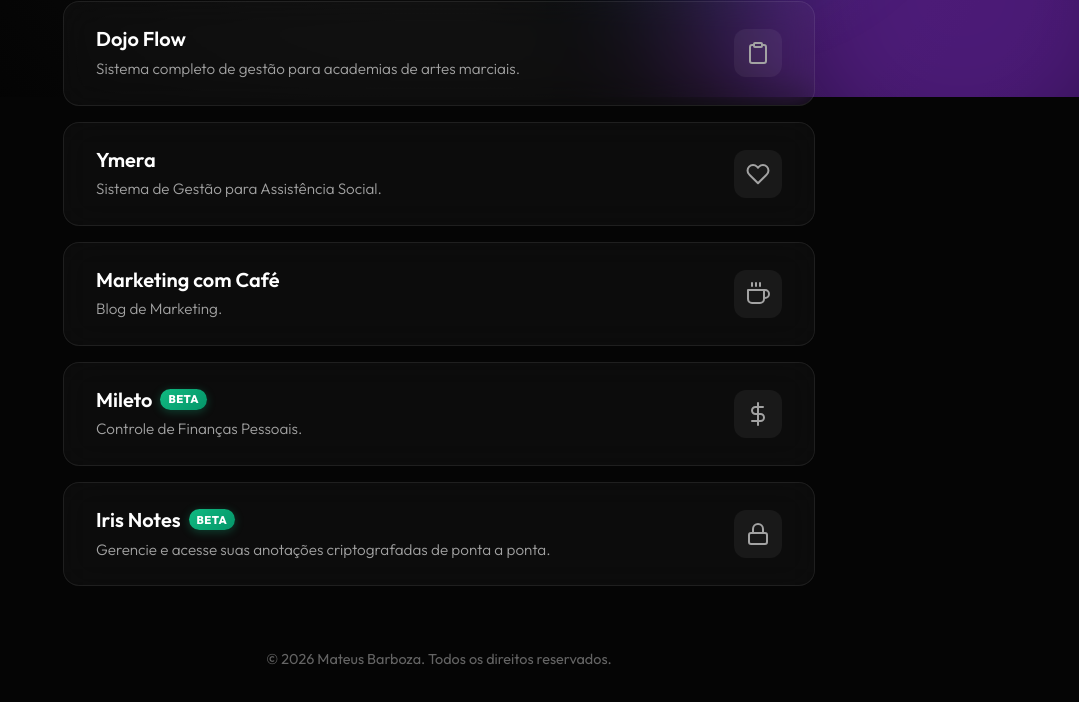
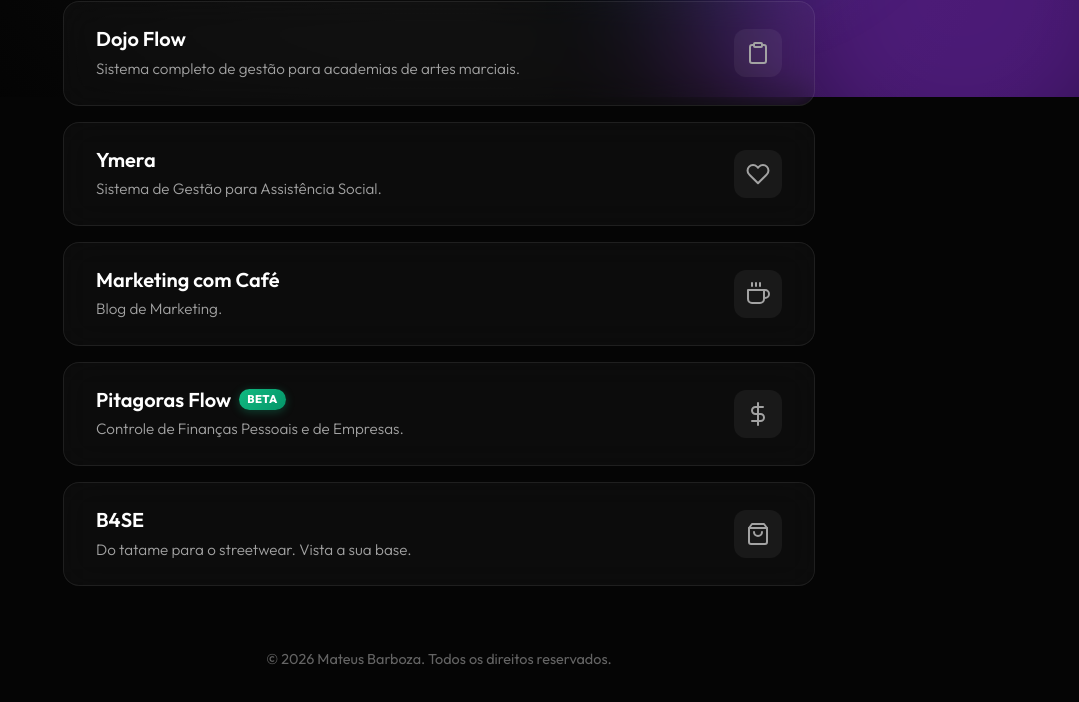
Before and after one commit to mateusbarboza/meulink, a plain HTML site: page index.html in a window 1280 px wide. Shown: the part 703-1405 px from the top of the page, without its empty margins (201-1280 px from the left). Drawn offline with Linux system fonts and the light colour scheme.

Commit message:
feat: adiciona card da B4SE

```diff
--- a/index.html
+++ b/index.html
@@ -142,10 +142,10 @@
             </a>
 
             <!-- Card 6 -->
-            <a href="https://miletofinanceiro.vercel.app/" target="_blank" rel="noopener noreferrer" class="glass-card">
+            <a href="https://pitagorasflow.app/" target="_blank" rel="noopener noreferrer" class="glass-card">
                 <div class="card-content">
-                    <h2 class="card-title">Mileto <span class="badge">Beta</span></h2>
-                    <p class="card-desc">Controle de Finanças Pessoais.</p>
+                    <h2 class="card-title">Pitagoras Flow <span class="badge">Beta</span></h2>
+                    <p class="card-desc">Controle de Finanças Pessoais e de Empresas.</p>
                 </div>
                 <div class="card-icon">
                     <svg xmlns="http://www.w3.org/2000/svg" width="24" height="24" viewBox="0 0 24 24" fill="none"
@@ -156,17 +156,18 @@
                 </div>
             </a>
 
-            <!-- Card 7 -->
-            <a href="https://iris-notes.vercel.app/" target="_blank" rel="noopener noreferrer" class="glass-card">
+            <!-- Card 7 (B4SE) -->
+            <a href="https://useabase.com.br/" target="_blank" rel="noopener noreferrer" class="glass-card">
                 <div class="card-content">
-                    <h2 class="card-title">Iris Notes <span class="badge">Beta</span></h2>
-                    <p class="card-desc">Gerencie e acesse suas anotações criptografadas de ponta a ponta.</p>
+                    <h2 class="card-title">B4SE</h2>
+                    <p class="card-desc">Do tatame para o streetwear. Vista a sua base.</p>
                 </div>
                 <div class="card-icon">
                     <svg xmlns="http://www.w3.org/2000/svg" width="24" height="24" viewBox="0 0 24 24" fill="none"
                         stroke="currentColor" stroke-width="2" stroke-linecap="round" stroke-linejoin="round">
-                        <rect x="3" y="11" width="18" height="11" rx="2" ry="2"></rect>
-                        <path d="M7 11V7a5 5 0 0 1 10 0v4"></path>
+                        <path d="M6 2L3 6v14a2 2 0 0 0 2 2h14a2 2 0 0 0 2-2V6l-3-4z"></path>
+                        <line x1="3" y1="6" x2="21" y2="6"></line>
+                        <path d="M16 10a4 4 0 0 1-8 0"></path>
                     </svg>
                 </div>
             </a>
```
